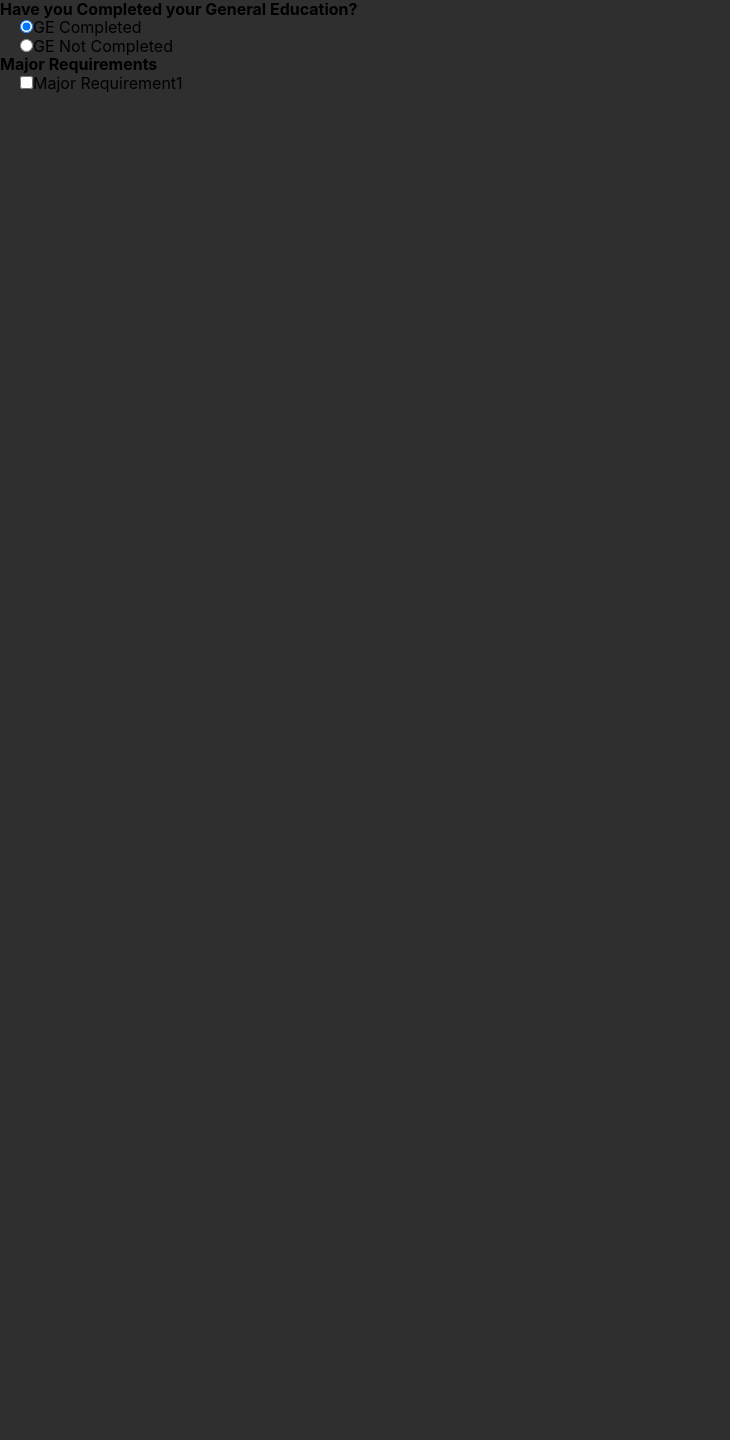
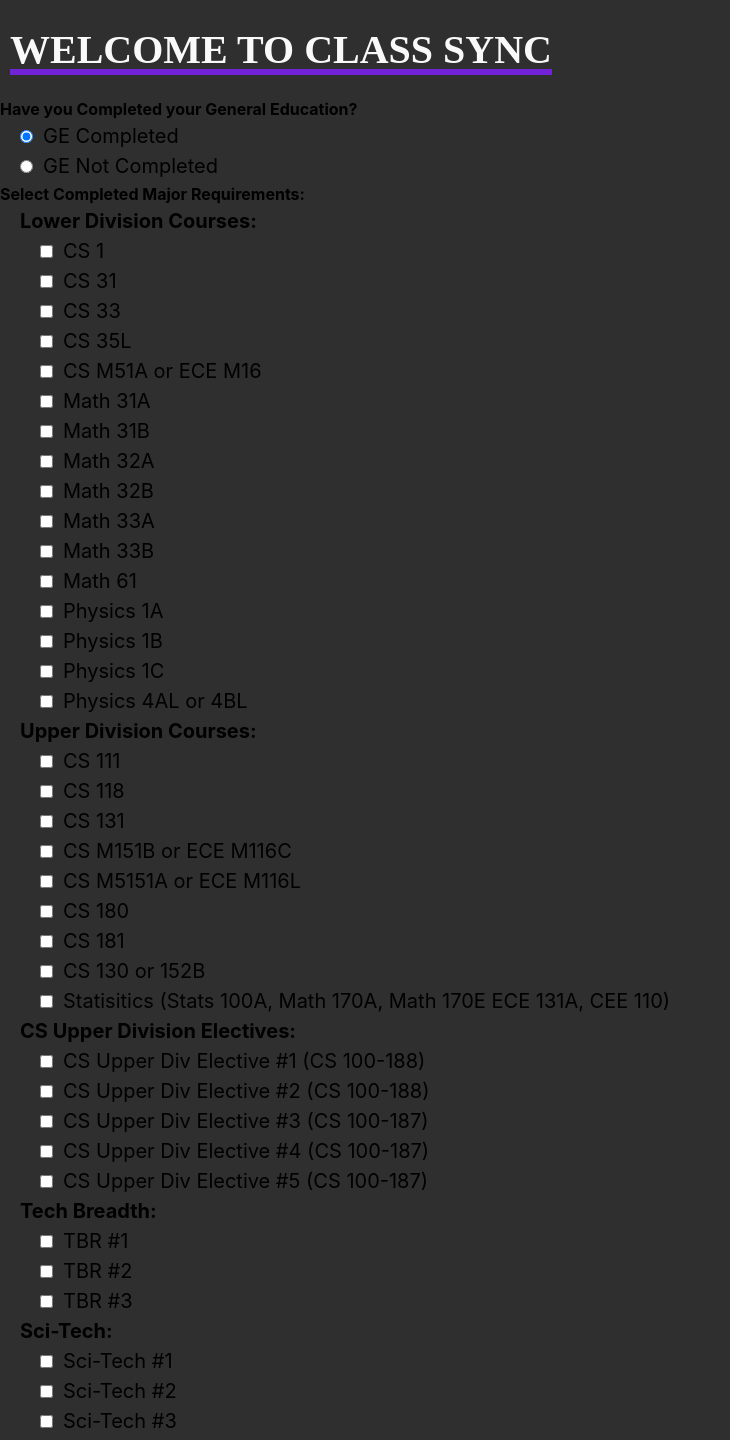
Before and after one commit to Dice-k5599/CS35L_Final_Project, a React (Create React App) app in the folder react_dars_website/: page / in a window 1280 px wide. Shown: the whole page, without its empty margins (0-730 px from the left). Before the commit the page ends 800 px from the top, so only its background shows below. Built offline with nearby package versions, Linux system fonts and the light colour scheme.

Commit message:
Updated user interface to allow users to select what classes they have taken

```diff
--- a/react_dars_website/src/App.css
+++ b/react_dars_website/src/App.css
@@ -10,3 +10,13 @@ h1 {
   color: #f9f9f9;
   margin-top: 80px;
 }
+div{
+  margin-bottom: 7px;
+  font-size: 20px;
+}
+input[type="checkbox"]{
+  margin-right: 10px;
+}
+input[type="radio"]{
+  margin-right: 10px;
+}
--- a/react_dars_website/src/App.js
+++ b/react_dars_website/src/App.js
@@ -7,9 +7,35 @@ function GE({complete}){
             <div>
                 <div> <b>Please select completed GE requirements:</b> </div>
                 <div style={{marginLeft: "20px"}}>
-                <input type="checkbox" id="geReq1" name="geReq1" value="geReq1"/>
-                GE Requirement1
-                </div>
+                    <div>
+                    <input type="checkbox" id="geReq1" name="geReq1" value="geReq1"/>
+                    Writing I
+                    </div>
+                    <div>
+                    <input type="checkbox" id="geReq2" name="geReq2" value="geReq2"/>
+                    FAH GE (Lit/Cult or Phil/Ling or Visual/Arts)
+                    </div>
+                    <div>
+                    <input type="checkbox" id="geReq3" name="geReq3" value="geReq3"/>
+                    FAH GE (Lit/Cult or Phil/Ling or Visual/Arts)(Different from above)
+                    </div>
+                    <div>
+                    <input type="checkbox" id="geReq4" name="geReq4" value="geReq4"/>
+                    FSC GE (Historical)
+                    </div>
+                    <div>
+                    <input type="checkbox" id="geReq5" name="geReq5" value="geReq5"/>
+                    FSC GE (Social)
+                    </div>
+                    <div>
+                    <input type="checkbox" id="geReq6" name="geReq6" value="geReq6"/>
+                    FSC GE (Life Sci)
+                    </div>
+                    <div>
+                    <input type="checkbox" id="geReq7" name="geReq7" value="geReq7"/>
+                    Engineering Ethics and Writing(1 from ENGR 181EW to 185EW)
+                    </div>
+                 </div>
             </div>
         );
     }
@@ -31,6 +57,9 @@ class App extends Component {
         return (
             <form>
                 <div>
+                    <h1>Welcome to Class Sync</h1>
+                </div>
+                <div style={{fontSize: "1.25vw"}}>
                     <b>Have you Completed your General Education?</b>
                 </div>
                 <div className='GE Completed' style={{marginLeft: "20px"}}>
@@ -52,14 +81,177 @@ class App extends Component {
                     complete={this.state.selectedOption}
                     />
                 </div>
-                <div>
-                    <b>Major Requirements</b>
+                <div style={{fontSize: "1.25vw"}}>
+                    <b>Select Completed Major Requirements:</b>
                 </div>
                 <div style={{marginLeft: "20px"}}>
-                    <label>
-                    <input type="checkbox" id="mReq1" name="mReq1" value="mReq1"/>
-                    Major Requirement1
-                    </label>
+                    <div><b>Lower Division Courses:</b></div>
+                    <div style={{marginLeft: "20px"}}>
+                        <div>
+                            <input type="checkbox" id="ldReq1" name="ldReq1" value="ldReq1"/>
+                            CS 1
+                        </div>
+                        <div>
+                            <input type="checkbox" id="ldReq2" name="ldReq2" value="ldReq2"/>
+                            CS 31
+                        </div>
+                        <div>
+                            <input type="checkbox" id="ldReq3" name="ldReq3" value="ldReq3"/>
+                            CS 33
+                        </div>
+                        <div>
+                            <input type="checkbox" id="ldReq4" name="ldReq4" value="ldReq4"/>
+                            CS 35L
+                        </div>
+                        <div>
+                            <input type="checkbox" id="ldReq5" name="ldReq5" value="ldReq5"/>
+                            CS M51A or ECE M16
+                        </div>
+                        <div>
+                            <input type="checkbox" id="ldReq6" name="ldReq6" value="ldReq6"/>
+                            Math 31A
+                        </div>
+                        <div>
+                            <input type="checkbox" id="ldReq7" name="ldReq7" value="ldReq7"/>
+                            Math 31B
+                        </div>
+                        <div>
+                            <input type="checkbox" id="ldReq8" name="ldReq8" value="ldReq8"/>
+                            Math 32A
+                        </div>
+                        <div>
+                            <input type="checkbox" id="ldReq9" name="ldReq9" value="ldReq9"/>
+                            Math 32B
+                        </div>
+                        <div>
+                            <input type="checkbox" id="ldReq10" name="ldReq10" value="ldReq10"/>
+                            Math 33A
+                        </div>
+                        <div>
+                            <input type="checkbox" id="ldReq11" name="ldReq11" value="ldReq11"/>
+                            Math 33B
+                        </div>
+                        <div>
+                            <input type="checkbox" id="ldReq12" name="ldReq12" value="ldReq12"/>
+                            Math 61
+                        </div>
+                        <div>
+                            <input type="checkbox" id="ldReq13" name="ldReq13" value="ldReq13"/>
+                            Physics 1A
+                        </div>
+                        <div>
+                            <input type="checkbox" id="ldReq14" name="ldReq14" value="ldReq14"/>
+                            Physics 1B
+                        </div>
+                        <div>
+                            <input type="checkbox" id="ldReq15" name="ldReq15" value="ldReq15"/>
+                            Physics 1C
+                        </div>
+                        <div>
+                            <input type="checkbox" id="ldReq16" name="ldReq16" value="ldReq16"/>
+                            Physics 4AL or 4BL
+                        </div>
+                    </div>
+                    <div>
+                        <b>Upper Division Courses:</b>
+                    </div>
+                    <div style={{marginLeft: "20px"}}>
+                        <div>
+                            <input type="checkbox" id="udReq1" name="udReq1" value="udReq1"/>
+                            CS 111
+                        </div>
+                        <div>
+                            <input type="checkbox" id="ldReq2" name="ldReq2" value="ldReq2"/>
+                            CS 118
+                        </div>
+                        <div>
+                            <input type="checkbox" id="ldReq3" name="ldReq3" value="ldReq3"/>
+                            CS 131
+                        </div>
+                        <div>
+                            <input type="checkbox" id="ldReq4" name="ldReq4" value="ldReq4"/>
+                            CS M151B or ECE M116C
+                        </div>
+                        <div>
+                            <input type="checkbox" id="ldReq5" name="ldReq5" value="ldReq5"/>
+                            CS M5151A or ECE M116L
+                        </div>
+                        <div>
+                            <input type="checkbox" id="ldReq6" name="ldReq6" value="ldReq6"/>
+                            CS 180
+                        </div>
+                      <div>
+                        <input type="checkbox" id="ldReq7" name="ldReq7" value="ldReq7"/>
+                        CS 181
+                        </div>
+                        <div>
+                            <input type="checkbox" id="ldReq8" name="ldReq8" value="ldReq8"/>
+                            CS 130 or 152B
+                        </div>
+                        <div>
+                            <input type="checkbox" id="ldReq9" name="ldReq9" value="ldReq9"/>
+                            Statisitics (Stats 100A, Math 170A, Math 170E ECE 131A, CEE 110)
+                        </div>
+                    </div>
+                    <div>
+                        <b>CS Upper Division Electives:</b>
+                    </div>
+                    <div style={{marginLeft: "20px"}}>
+                        <div>
+                            <input type="checkbox" id="CSElec1" name="CSElec1" value="CSElec1"/>
+                            CS Upper Div Elective #1 (CS 100-188)
+                        </div>
+                        <div>
+                            <input type="checkbox" id="CSElec2" name="CSElec2" value="CSElec2"/>
+                            CS Upper Div Elective #2 (CS 100-188)
+                        </div>
+                        <div>
+                            <input type="checkbox" id="CSElec3" name="CSElec3" value="CSElec3"/>
+                            CS Upper Div Elective #3 (CS 100-187)
+                        </div>
+                        <div>
+                            <input type="checkbox" id="CSElec4" name="CSElec4" value="CSElec4"/>
+                            CS Upper Div Elective #4 (CS 100-187)
+                        </div>
+                        <div>
+                            <input type="checkbox" id="CSElec5" name="CSElec5" value="CSElec5"/>
+                            CS Upper Div Elective #5 (CS 100-187)
+                        </div>
+                    </div>
+                    <div>
+                        <b>Tech Breadth:</b>
+                    </div>
+                    <div style={{marginLeft: "20px"}}>
+                        <div>
+                            <input type="checkbox" id="TBR1" name="TBR1" value="TBR1"/>
+                            TBR #1
+                        </div>
+                        <div>
+                            <input type="checkbox" id="TBR2" name="TBR2" value="TBR2"/>
+                            TBR #2
+                        </div>
+                        <div>
+                            <input type="checkbox" id="TBR3" name="TBR3" value="TBR3"/>
+                            TBR #3
+                        </div>
+                    </div>
+                    <div>
+                        <b>Sci-Tech:</b>
+                    </div>
+                    <div style={{marginLeft: "20px"}}>
+                        <div>
+                            <input type="checkbox" id="ST1" name="ST1" value="ST1"/>
+                                Sci-Tech #1
+                        </div>
+                        <div>
+                            <input type="checkbox" id="ST2" name="ST2" value="ST2"/>
+                            Sci-Tech #2
+                        </div>
+                        <div>
+                            <input type="checkbox" id="ST3" name="ST3" value="ST3"/>
+                            Sci-Tech #3
+                        </div>
+                    </div>
                 </div>
             </form>
         );
```
